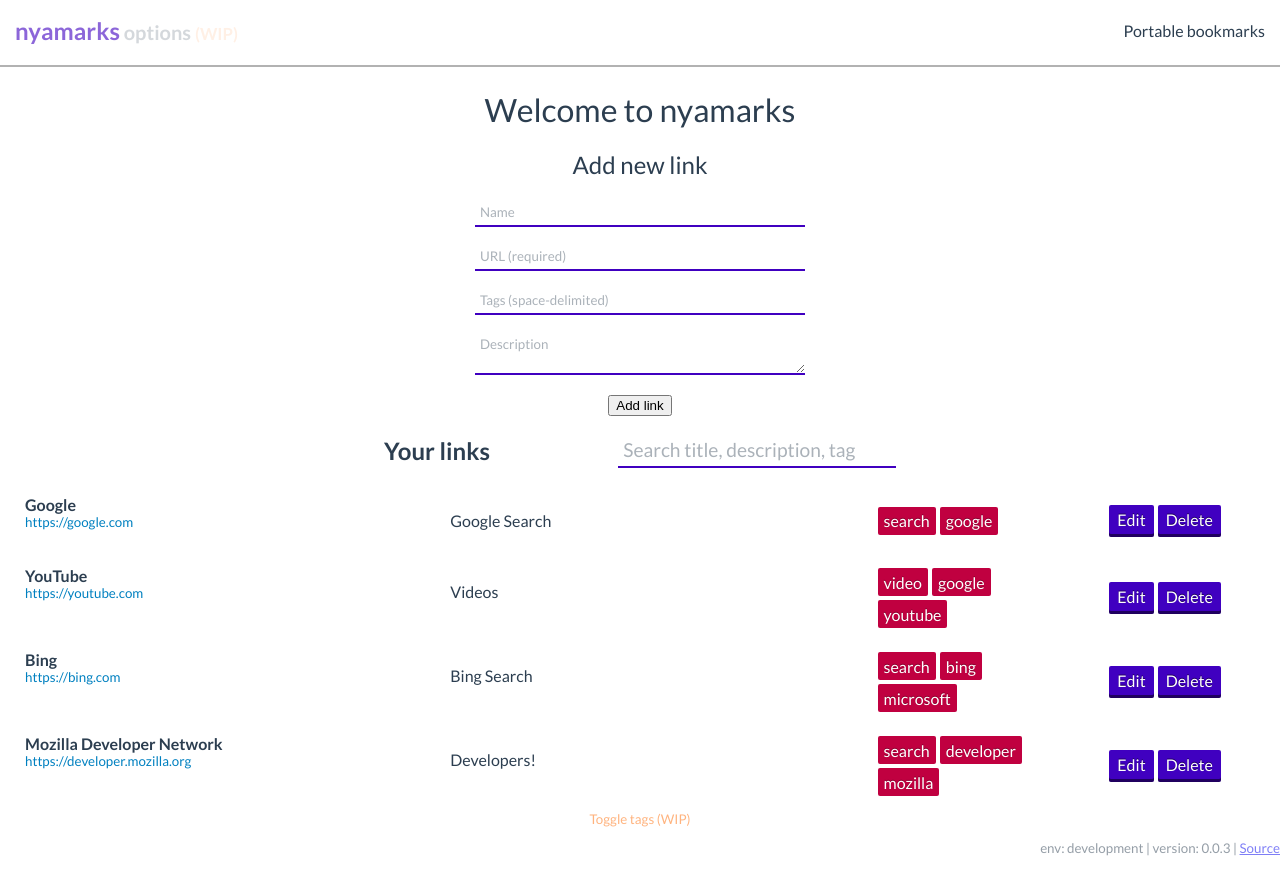
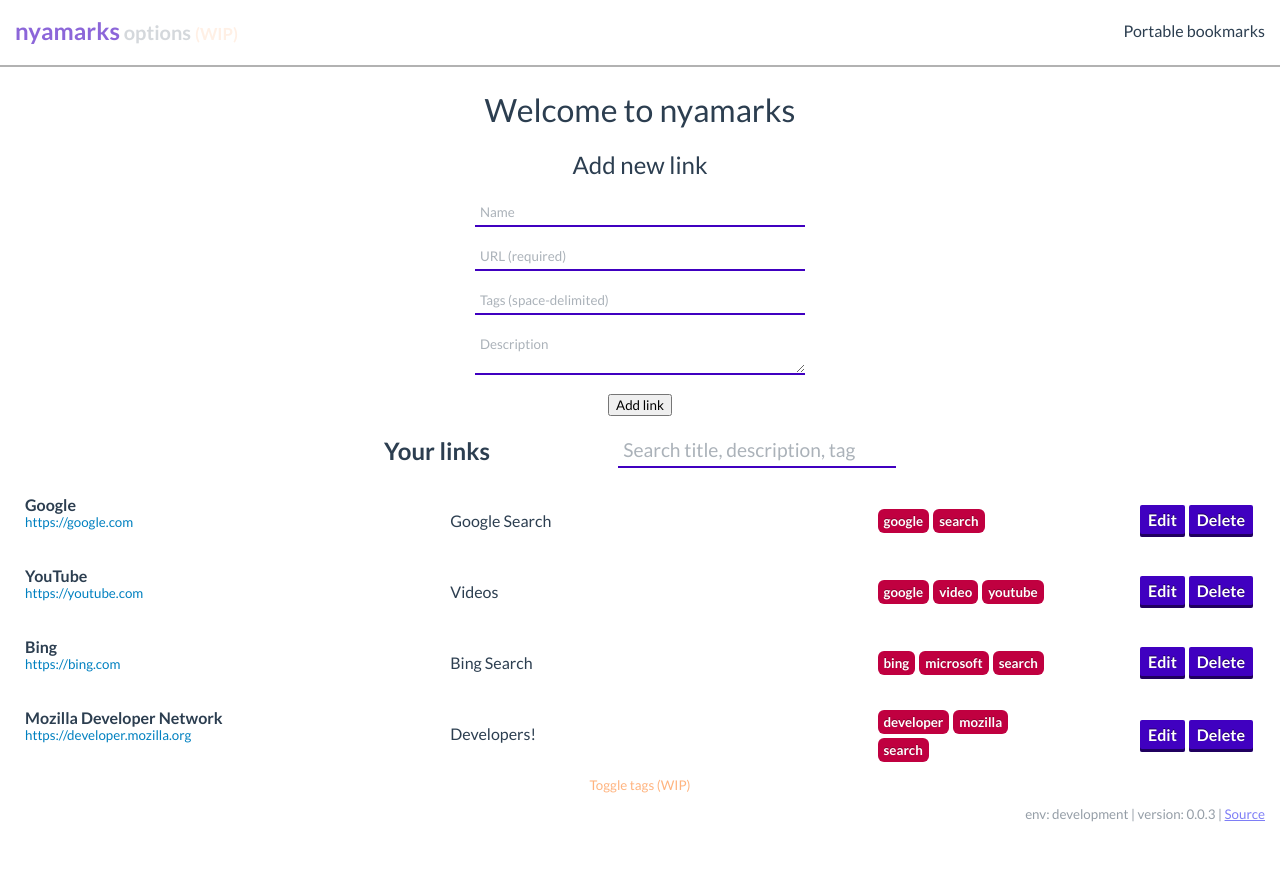
Before and after one commit to NedraeMessmer/nyamarks, a Vue app: page / in a window 1280 px wide. After the commit the page ends 836 px from the top, so only its background shows below. Built offline with nearby package versions, Linux system fonts and the light colour scheme.

Commit message:
Sort tags in links before saving them

```diff
--- a/src/App.vue
+++ b/src/App.vue
@@ -40,18 +40,19 @@ export default {
 $default-text: #2c3e50;
 $input-highlight: rgb(64, 0, 192);
 
+$font-stack: Lato, Helvetica, Arial, sans-serif;
+
 body {
   margin: 0;
 }
 
 #app {
   color: $default-text;
-  font-family: Lato, Helvetica, Arial, sans-serif;
+  font-family: $font-stack;
+  padding: 0 15px;
 }
 
 .main-view {
-  padding-left: 15px;
-  padding-right: 15px;
   margin-top: 90px;
 }
 
@@ -71,9 +72,13 @@ a {
   cursor: pointer;
 }
 
+button {
+  font-family: $font-stack;
+}
+
 input:not([type=file]),
 textarea {
-  font-family: Lato, Helvetica, Arial, sans-serif;
+  font-family: $font-stack;
   border: 0;
   border-bottom: 2px solid $input-highlight;
   padding: 5px;
--- a/src/components/EditLink.vue
+++ b/src/components/EditLink.vue
@@ -42,7 +42,7 @@ export default {
       if (link.tags === '') {
         link.tags = [];
       } else {
-        link.tags = link.tags.split(' ');
+        link.tags = link.tags.split(' ').sort();
       }
 
       this.$store.dispatch('updateLink', {
--- a/src/components/LinkItem.vue
+++ b/src/components/LinkItem.vue
@@ -110,7 +110,7 @@ export default {
   }
 
   .actions {
-    justify-content: center;
+    justify-content: flex-end;
   }
 
   .actions {
@@ -121,8 +121,8 @@ export default {
       box-shadow: inset 0 -3px rgba(0, 0, 0, 0.5);
       color: white;
       cursor: pointer;
-      font-family: 'Lato', sans-serif;
       font-size: 1em;
+      font-weight: bold;
       display: inline-block;
       margin: 2px;
       padding: 5px 8px 8px;
--- a/src/components/Main.vue
+++ b/src/components/Main.vue
@@ -62,7 +62,7 @@ export default {
       if (link.tags === '') {
         link.tags = [];
       } else {
-        link.tags = link.tags.split(' ');
+        link.tags = link.tags.split(' ').sort();
       }
 
       // Reset form
--- a/src/components/OptionsPanel.vue
+++ b/src/components/OptionsPanel.vue
@@ -5,7 +5,11 @@
     </transition>
     <transition name="open">
       <div class="options-content" v-show="showOptions">
-        <h2>Options</h2>
+        <div class="options-header">
+          <h2>Options</h2>
+
+          <button type="button" class="close-options" @click="dismiss()">X</button>
+        </div>
 
         <h3>Save/load</h3>
 
@@ -40,10 +44,6 @@
             <span class="wip">(WIP)</span>
           </label>
         </div>
-
-        <button type="button" @click="dismiss()">
-          Close
-        </button>
       </div>
     </transition>
   </div>
@@ -110,14 +110,15 @@ export default {
     loadFromFile() {
       const file = this.$refs.loadFile.files[0];
       const contents = new FileReader();
-      const form = document.forms.loadLinks;
 
       contents.onload = event => {
         const data = JSON.parse(event.target.result);
 
-        this.$store.dispatch('resetData', {data});
-
-        return form.reset();
+        return this.$store.dispatch('resetData', {data})
+          .then(() => {
+            this.$refs.loadFile.value = null;
+            this.dismiss();
+          });
       };
 
       contents.readAsText(file);
@@ -173,6 +174,12 @@ export default {
   z-index: 6;
 }
 
+.options-header {
+  align-items: center;
+  display: flex;
+  justify-content: space-between;
+}
+
 .local-storage,
 .file-storage {
   align-content: flex-start;
@@ -195,4 +202,16 @@ export default {
 .file-storage > h4 {
   align-self: flex-start;
 }
+
+.close-options {
+  background-color: rgb(192, 0, 64);
+  border-radius: 6px;
+  border: 0;
+  color: white;
+  cursor: pointer;
+  font-weight: bold;
+  height: 24px;
+  text-shadow: 0 -1px rgba(0, 0, 0, 0.3);
+  width: 24px;
+}
 </style>
--- a/src/components/TagPill.vue
+++ b/src/components/TagPill.vue
@@ -19,24 +19,25 @@ export default {
 <style scoped lang="scss">
 .tag-pill {
   align-items: center;
-  justify-content: space-between;
   background-color: rgb(192, 0, 64);
-  border-radius: 2px;
+  border-radius: 6px;
   color: white;
   display: inline-flex;
+  font-size: smaller;
+  font-weight: bold;
+  height: auto;
+  justify-content: space-between;
   margin: 2px;
-  height: 28px;
   text-shadow: 0 -1px rgba(0, 0, 0, 0.3);
 
   > span {
     display: block;
-    margin-left: 6px;
-    margin-right: 6px;
+    margin: 4px 6px;
   }
 
   > .delete {
     background-color: rgba(0, 0, 0, 0.3);
-    border-radius: 2px;
+    border-radius: 6px;
     border: none;
     color: inherit;
     cursor: pointer;
--- a/src/store/actions.js
+++ b/src/store/actions.js
@@ -31,10 +31,14 @@ export const removeTag = ({commit}, {id}) => {
 }
 
 export const resetData = ({commit}, {data}) => {
-  const {links, tags, $tracking} = data;
+  return new Promise(resolve => {
+    const {links, tags, $tracking} = data;
 
-  commit(types.RESET_TAGS, {tags, $tracking});
-  commit(types.RESET_LINKS, {links});
+    commit(types.RESET_TAGS, {tags, $tracking});
+    commit(types.RESET_LINKS, {links});
+
+    resolve();
+  });
 }
 
 // UI actions
--- a/src/store/modules/links.js
+++ b/src/store/modules/links.js
@@ -7,8 +7,8 @@ const state = {
       url: 'https://google.com',
       description: 'Google Search',
       tags: [
+        'google',
         'search',
-        'google',
       ],
     },
     {
@@ -16,8 +16,8 @@ const state = {
       url: 'https://youtube.com',
       description: 'Videos',
       tags: [
+        'google',
         'video',
-        'google',
         'youtube',
       ],
     },
@@ -26,9 +26,9 @@ const state = {
       url: 'https://bing.com',
       description: 'Bing Search',
       tags: [
-        'search',
         'bing',
         'microsoft',
+        'search',
       ],
     },
     {
@@ -36,9 +36,9 @@ const state = {
       url: 'https://developer.mozilla.org',
       description: 'Developers!',
       tags: [
-        'search',
         'developer',
         'mozilla',
+        'search',
       ],
     },
   ],
```
